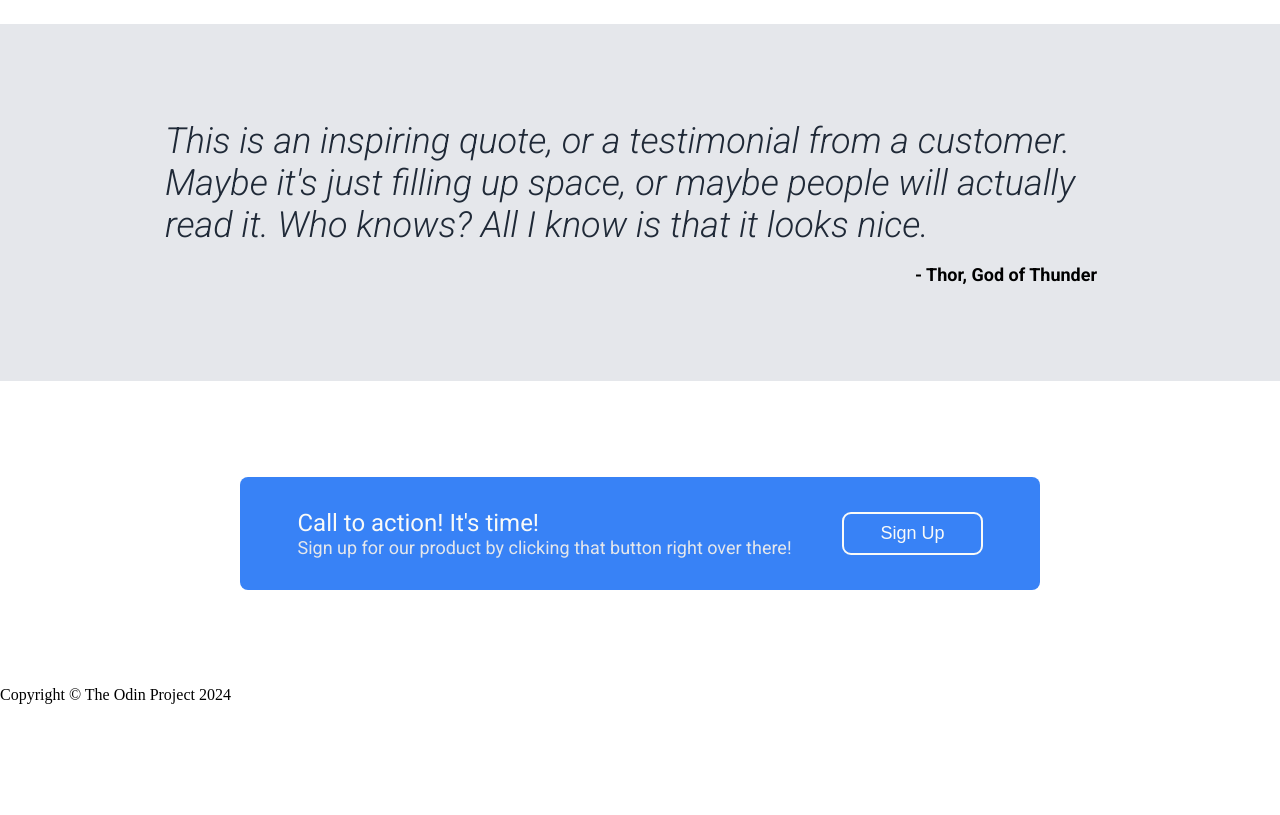
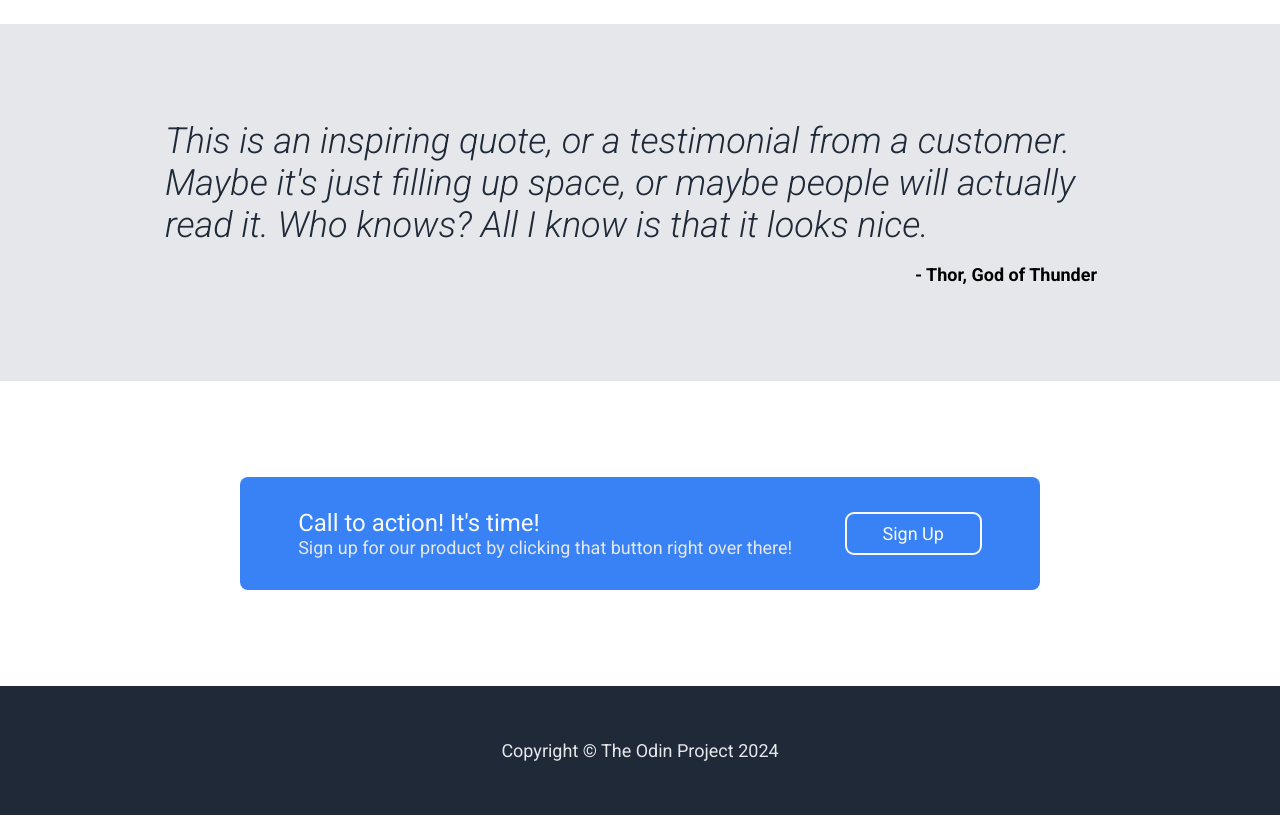
Before and after one commit to tangerineArc/landing-page, a plain HTML site: page index.html in a window 1280 px wide. Shown: the part 964-1779 px from the top of the page. Before the commit the page ends 1668 px from the top, so only its background shows below. Drawn offline with Linux system fonts and the light colour scheme.

Commit message:
feat: stylise footer

```diff
--- a/style.css
+++ b/style.css
@@ -4,13 +4,13 @@
     box-sizing: border-box;
     margin: 0;
     padding: 0;
+
+    font-family: "Roboto", sans-serif;
 }
 
 .navbar {
     background-color: #1F2937;;
     padding: 1em;
-
-    font-family: "Roboto", sans-serif;
 
     display: flex;
     justify-content: space-around;
@@ -33,8 +33,6 @@
 }
 
 .header {
-    font-family: "Roboto", sans-serif;
-
     background-color: #1F2937;
     padding: 5em 2em;
 
@@ -83,8 +81,6 @@
     align-items: center;
     gap: 3em;
 
-    font-family: "Roboto", sans-serif;
-
     padding: 4em;
 }
 
@@ -113,8 +109,6 @@
 .review-section {
     background-color: #E5E7EB;
     padding: 6em;
-
-    font-family: "Roboto", sans-serif;
 
     display: flex;
     flex-direction: column;
@@ -152,8 +146,6 @@
     border-radius: 0.5em;
     padding: 2em;
 
-    font-family: "Roboto", sans-serif;
-
     display: flex;
     flex-grow: 1;
     justify-content: space-around;
@@ -179,3 +171,15 @@
     border-radius: 0.5em;
     padding: 0.5em 2em;
 }
+
+footer {
+    display: flex;
+    justify-content: center;
+    align-items: center;
+
+    padding: 3em;
+    background-color: #1F2937;
+
+    font-size: 18px;
+    color: #E5E7EB;
+}
```
